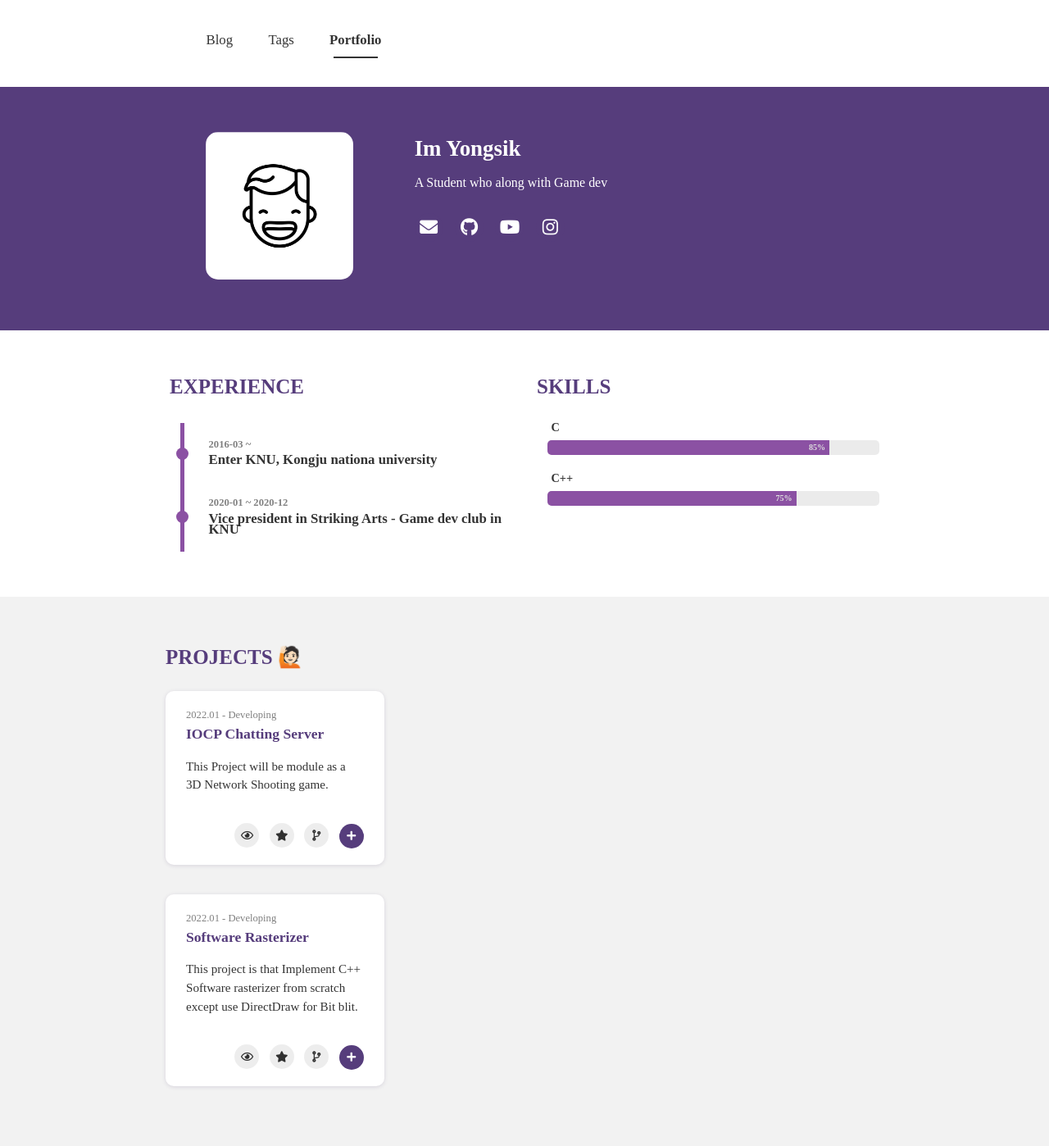
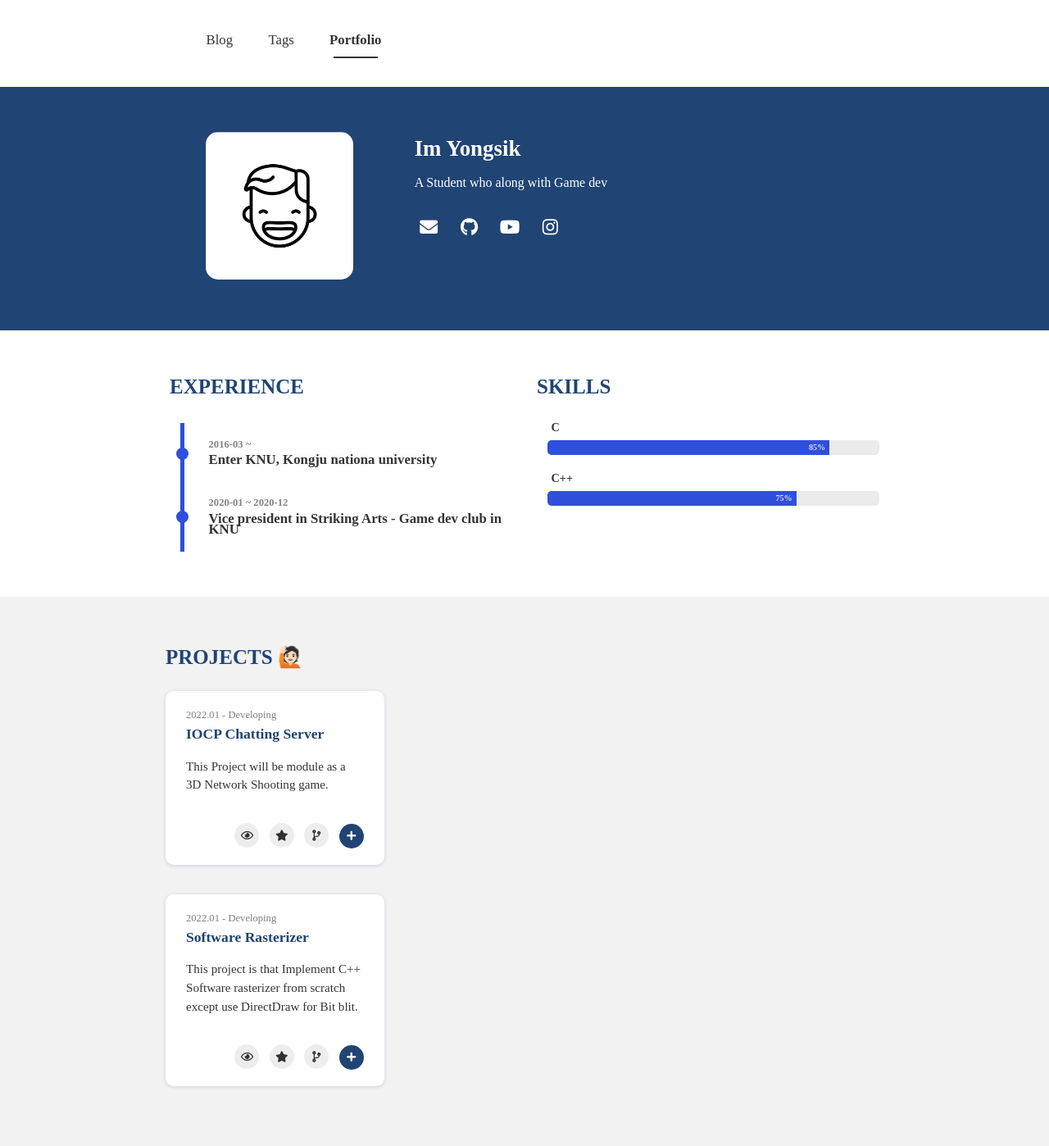
Before and after one commit to Hamsik2rang/Hamsik2rang.github.io, a Jekyll site: the page built from portfolio.html, in a window 1280 px wide. Shown: the whole page at 82% size. Built offline with Jekyll 4.4.1, drawn with Linux system fonts in a browser that asks for light colours; nearby versions of some CDN libraries; some web fonts are replaced.

Commit message:
테마 색상 변경

```diff
--- a/_sass/base/_variable.scss
+++ b/_sass/base/_variable.scss
@@ -1,7 +1,7 @@
-$theme-color : #8b51a3;
-$theme-bright : #f7f4f9;
-$theme-dark : #563d7c;
-$theme-dark2 : #443063;
+$theme-color : #2f4fdd;
+$theme-bright : #2845a3;
+$theme-dark : #204474;
+$theme-dark2 : #152164;
 $text : rgba(0,0,0,0.8);
 $text-gray : rgba(0,0,0,0.54);
 
```
